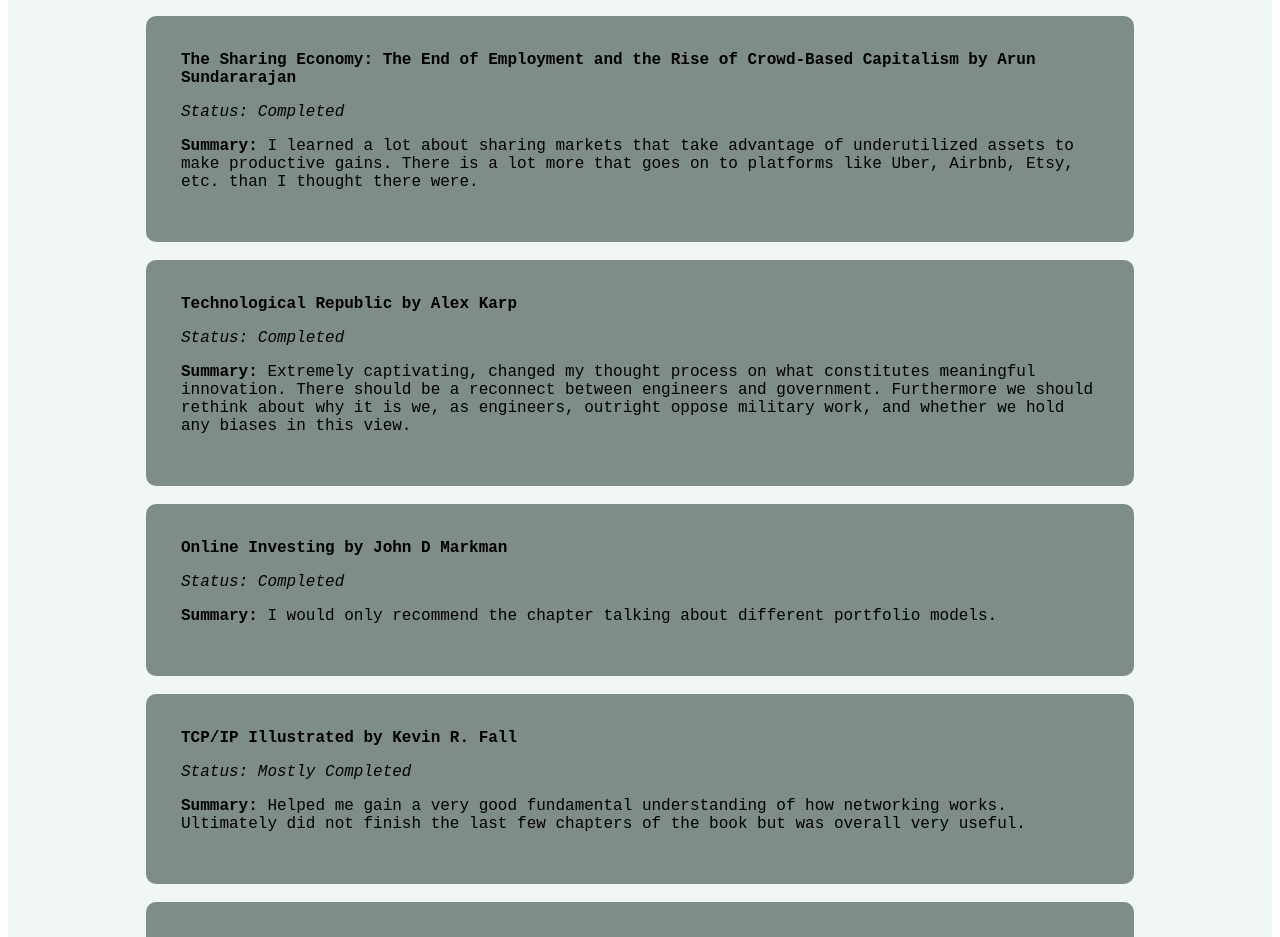
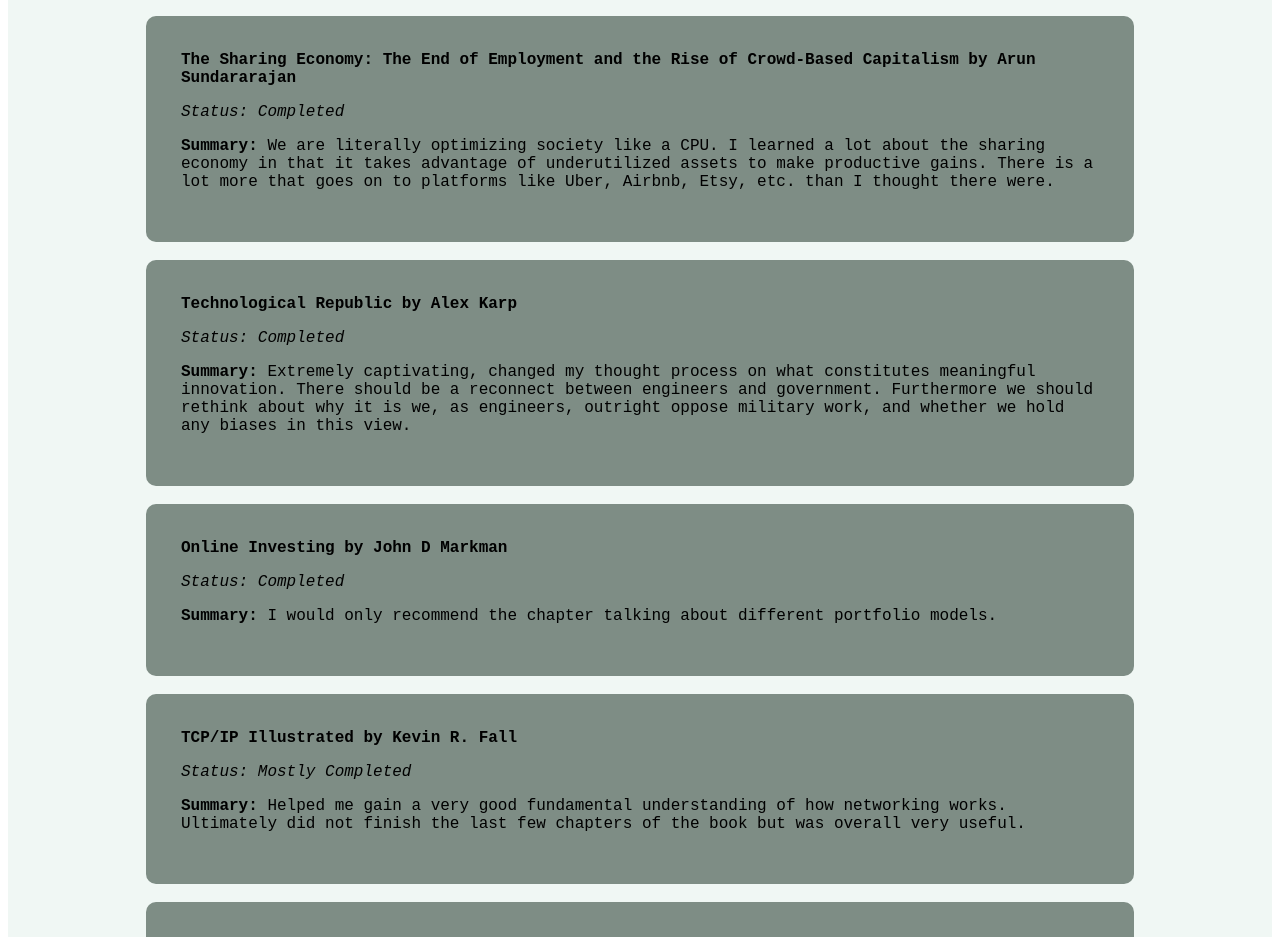
Before and after one commit to shiven01/Personal-Portfolio, a plain HTML site: page pages/books.html in a window 1280 px wide. Shown: the part 940-1877 px from the top of the page. Drawn offline with Linux system fonts and the light colour scheme.

Commit message:
Added extra analysis to book

```diff
--- a/pages/books.html
+++ b/pages/books.html
@@ -75,7 +75,7 @@
       <strong>The Sharing Economy: The End of Employment and the Rise of Crowd-Based Capitalism by Arun Sundararajan</strong>
       <br />
       <p><em>Status: Completed</em></p>
-      <p><strong>Summary:</strong> I learned a lot about sharing markets that take advantage of underutilized assets to make productive gains. There is a lot more that goes on to platforms like Uber, Airbnb, Etsy, etc. than I thought there were.</p>
+      <p><strong>Summary:</strong> We are literally optimizing society like a CPU. I learned a lot about the sharing economy in that it takes advantage of underutilized assets to make productive gains. There is a lot more that goes on to platforms like Uber, Airbnb, Etsy, etc. than I thought there were.</p>
     </div>
   </div>
 
```
